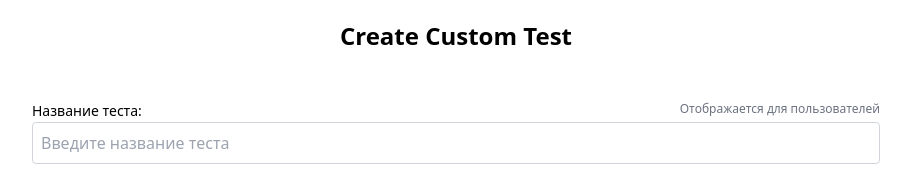
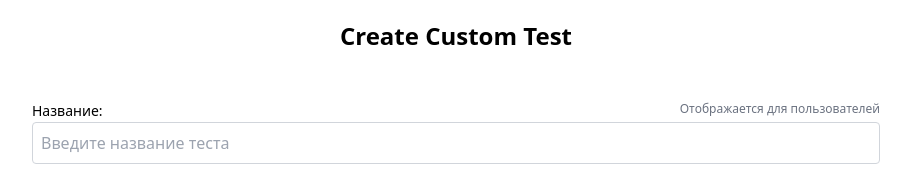
Before and after one commit to IvanAleksandrovskii/TestPacksFront, a React (Vite) app: page /create in a window 1280 px wide. Shown: the top 188 px of the page, without its empty margins (184-1095 px from the left). Built offline with nearby package versions, Linux system fonts and the light colour scheme; no server answers.

Commit message:
form fix

```diff
--- a/src/components/QuizForm.jsx
+++ b/src/components/QuizForm.jsx
@@ -204,7 +204,7 @@
                 <div>
                     <div ref={nameRef /* Привязываем ref */}>
                         <div className="flex justify-between items-center">
-                            <label className="block text-sm font-medium">Название теста:</label>
+                            <label className="block text-sm font-medium">Название:</label>
                             <p className="text-gray-500 text-[12px] mb-1">
                                 Отображается для пользователей
                             </p>
```
